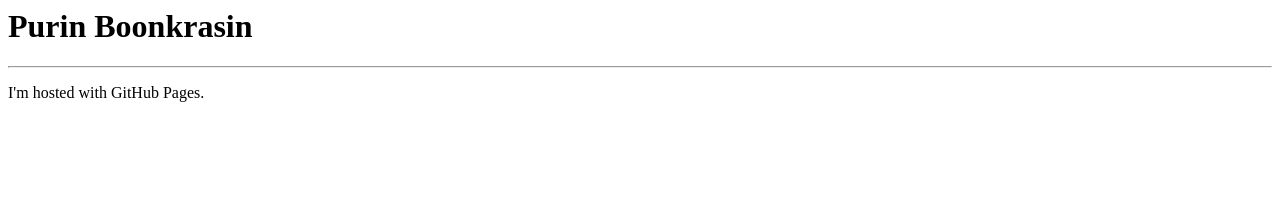
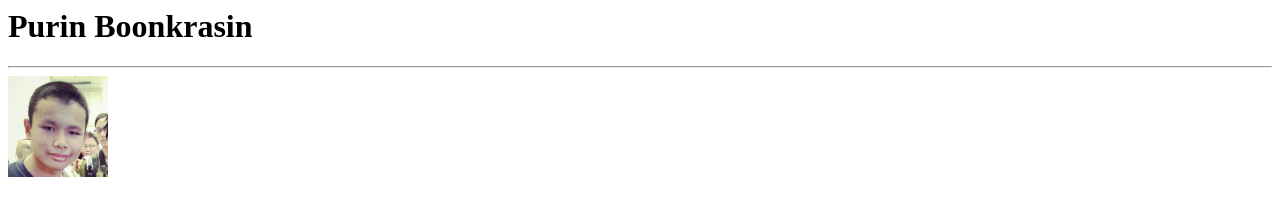
Before and after one commit to joepurin2000/joepurin2000.github.io, a plain HTML site: page index.html in a window 1280 px wide. Drawn offline with Linux system fonts and the light colour scheme.

Commit message:
v2
add photo into the web

```diff
--- a/index.html
+++ b/index.html
@@ -1,3 +1,3 @@
 <h1>Purin Boonkrasin</h1>
 <hr/>
-<p>I'm hosted with GitHub Pages.</p>
+<img style="width:100px" src="22552879_1436138549815181_2639026950482347454_n.jpg">
```
